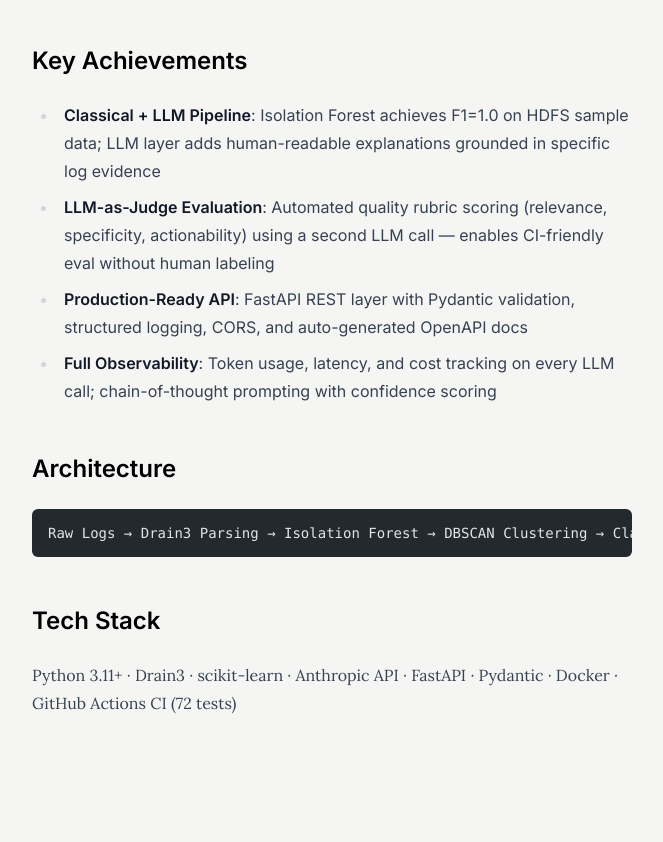
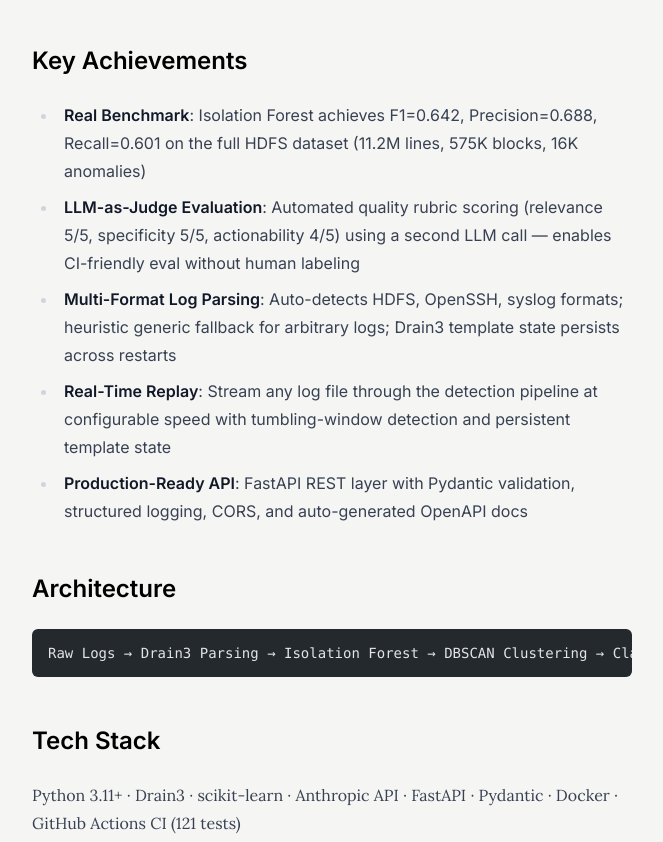
Before and after one commit to Mister-Raggs/Mister-Raggs.github.io, an Astro site: page /projects/flare in a window 1280 px wide. Shown: the part 537-1379 px from the top of the page, without its empty margins (308-971 px from the left). Built offline with nearby package versions, Linux system fonts and the light colour scheme; Astro itself is replaced by a stand-in of ours; code samples lack their colours; a web font is replaced by a local one.

Commit message:
updated flare metrics

```diff
--- a/src/content/blog/building-flare/index.md
+++ b/src/content/blog/building-flare/index.md
@@ -40,7 +40,7 @@
 
 This matters because it transforms the problem. Instead of "find anomalies in text," it becomes "find blocks whose template frequency distribution is unusual." Normal HDFS blocks follow a predictable lifecycle: `Receiving block` → `PacketResponder terminating` → `Received block`. Anomalous blocks break this pattern — they show `IOException`, `WARN`, or `ERROR` templates that never appear in normal operations.
 
-Isolation Forest on these template histograms gets perfect precision and recall on the sample dataset (F1 = 1.0 at contamination=0.15). That's partly because the sample is small and the anomalies are distinct. On the full HDFS dataset, you'd expect degradation — blocks that are "slow" rather than "broken" are harder to catch with frequency features alone.
+Isolation Forest on these template histograms gets perfect precision and recall on the small curated sample (F1 = 1.0 at contamination=0.15). On the full HDFS dataset — 11.2M lines, 575K blocks, 16,838 anomalies — it achieves F1=0.642, Precision=0.688, Recall=0.601. The degradation is expected: the model needs enough blocks to learn a meaningful normal distribution, and some anomalous blocks look structurally similar to normal ones at the template frequency level. Sequence-aware features would close that gap.
 
 ## The LLM layer
 
@@ -88,9 +88,11 @@
 
 **Better clustering.** DBSCAN on template frequency vectors is a blunt instrument. A vector store with embeddings of the log sequences would capture semantic similarity between incidents.
 
-**Temporal features.** The current feature vector is a bag of template counts. Sequence-aware features (template transition probabilities, time deltas) would catch slow-burn anomalies that frequency alone misses.
+**Temporal features.** The current feature vector is a bag of template counts. Sequence-aware features (template transition probabilities, time deltas) would catch slow-burn anomalies that frequency alone misses. This is the clearest path to improving recall beyond 0.6.
 
 **Integration with real infrastructure.** A production version would consume from Fluent Bit or an OTEL collector, maintain persistent template state, and push summaries to PagerDuty or Slack.
+
+Since writing this, I've added multi-format log parsing (HDFS, OpenSSH, syslog, generic heuristic fallback), Drain3 template persistence across restarts, and a log replayer that streams any file through the detection pipeline at configurable speed with tumbling-window detection. The architecture is now closer to something you'd actually deploy.
 
 ---
 
--- a/src/content/projects/flare/index.md
+++ b/src/content/projects/flare/index.md
@@ -12,10 +12,11 @@
 
 ## Key Achievements
 
-- **Classical + LLM Pipeline**: Isolation Forest achieves F1=1.0 on HDFS sample data; LLM layer adds human-readable explanations grounded in specific log evidence
-- **LLM-as-Judge Evaluation**: Automated quality rubric scoring (relevance, specificity, actionability) using a second LLM call — enables CI-friendly eval without human labeling
+- **Real Benchmark**: Isolation Forest achieves F1=0.642, Precision=0.688, Recall=0.601 on the full HDFS dataset (11.2M lines, 575K blocks, 16K anomalies)
+- **LLM-as-Judge Evaluation**: Automated quality rubric scoring (relevance 5/5, specificity 5/5, actionability 4/5) using a second LLM call — enables CI-friendly eval without human labeling
+- **Multi-Format Log Parsing**: Auto-detects HDFS, OpenSSH, syslog formats; heuristic generic fallback for arbitrary logs; Drain3 template state persists across restarts
+- **Real-Time Replay**: Stream any log file through the detection pipeline at configurable speed with tumbling-window detection and persistent template state
 - **Production-Ready API**: FastAPI REST layer with Pydantic validation, structured logging, CORS, and auto-generated OpenAPI docs
-- **Full Observability**: Token usage, latency, and cost tracking on every LLM call; chain-of-thought prompting with confidence scoring
 
 ## Architecture
 
@@ -25,4 +26,4 @@
 
 ## Tech Stack
 
-Python 3.11+ · Drain3 · scikit-learn · Anthropic API · FastAPI · Pydantic · Docker · GitHub Actions CI (72 tests)
+Python 3.11+ · Drain3 · scikit-learn · Anthropic API · FastAPI · Pydantic · Docker · GitHub Actions CI (121 tests)
```
